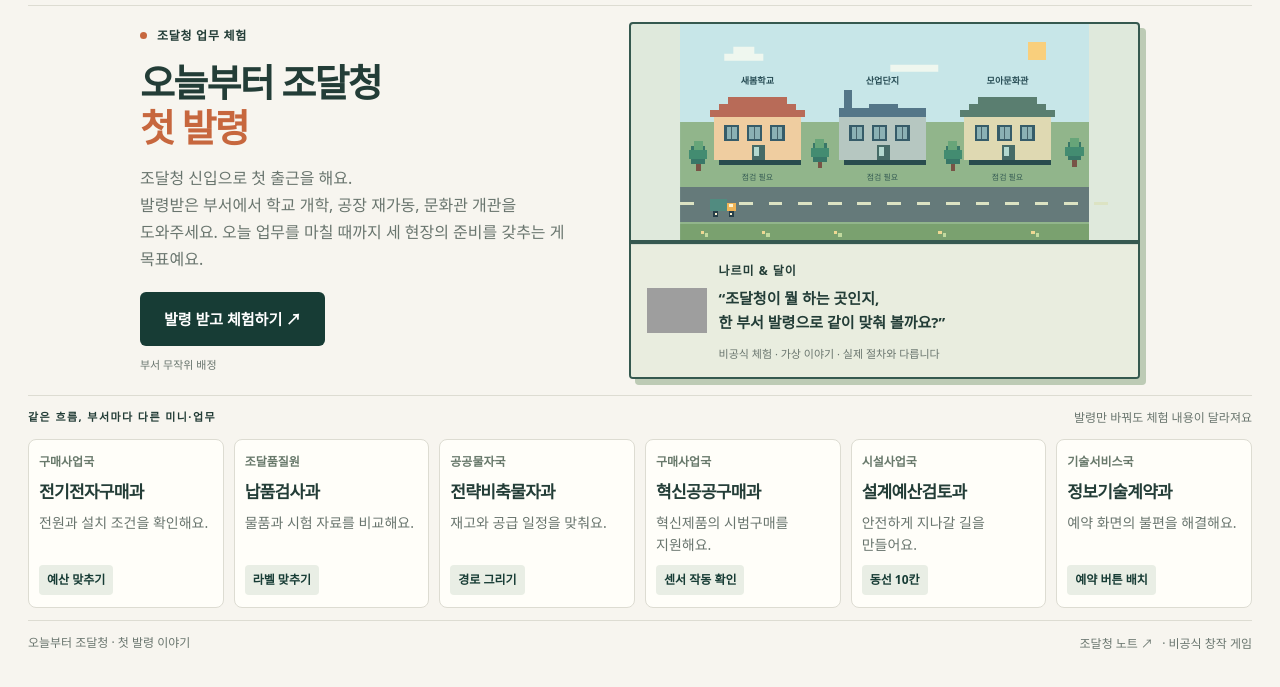
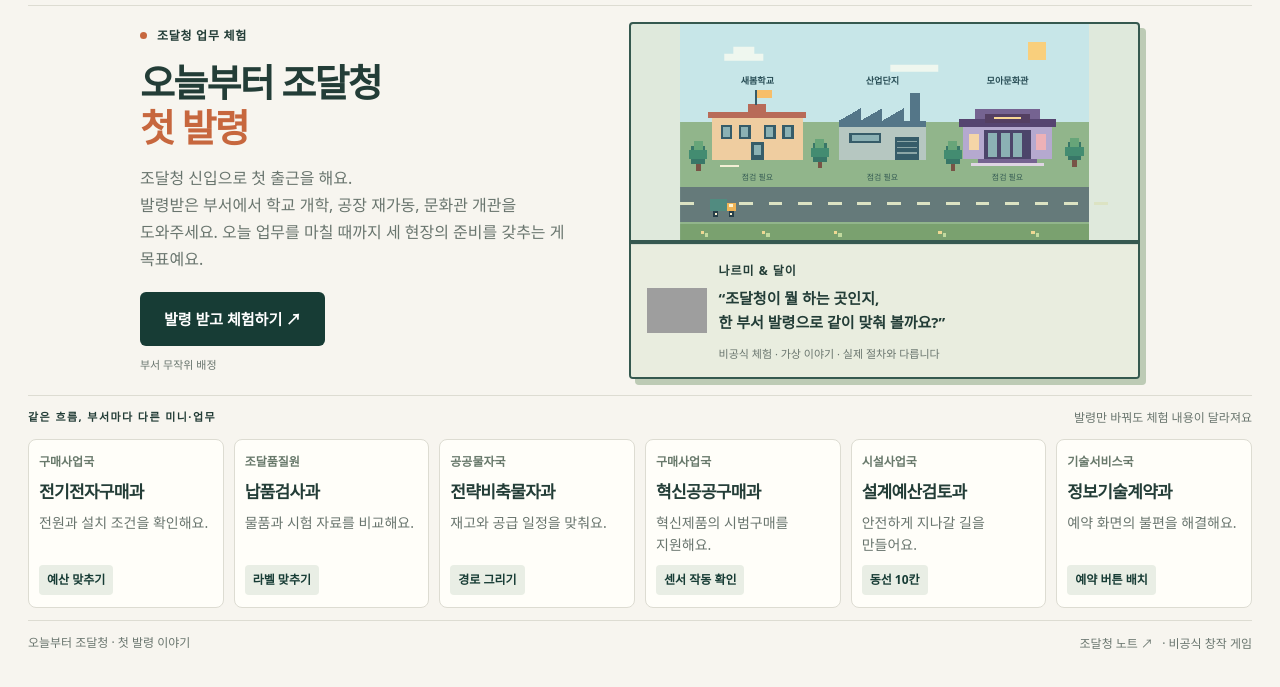
Before and after one commit to ray0u0/pps-day-one, a website: page today-pps/index.html in a window 1280 px wide. Shown: the part 59-746 px from the top of the page. Drawn offline with Linux system fonts and the light colour scheme; grey boxes are pictures that could not be loaded.

Commit message:
Differentiate facilities in the home screen pixel art

```diff
--- a/today-pps/index.html
+++ b/today-pps/index.html
@@ -97,6 +97,7 @@
 /* GAME_TYPE — 업무 UI(12–15)와 같은 계층 원칙, 스토리용으로 한 단계 키움
    Display(랜딩 h1) clamp 38–54 · 장면 제목 ~26–29 · 본문 15–16 · 보조 13–14 · 라벨 11–12 · 캡션 11
    간격: 섹션 28–36 · 블록 20–24 · 타이트 12–16 (랜딩 hero 세로 패딩은 base CSS 40/32) */
+
 
 
 
@@ -1002,7 +1003,25 @@ function pixelCityArt(){
  const c=s?.city||[0,0,0],night=s?.phase==='end';
  const r=(x,y,w,h,color)=>`<rect x="${x}" y="${y}" width="${w}" height="${h}" fill="${color}"/>`;
  const tree=(x,y)=>r(x+6,y+16,4,10,'#785346')+r(x+2,y+4,12,16,'#387768')+r(x,y+8,16,8,'#438c71')+r(x+4,y,8,8,'#67a579');
- const buildings=c.map((v,i)=>{const x=30+i*110,lit=v>=CITY_OK,roof=['#b86b58','#547688','#5a7e70'][i];return `<g transform="translate(${x} 70)">${r(4,48,72,6,'#294c4e')}${r(0,10,76,40,['#efcda0','#b6c7c1','#dfd9b2'][i])}${i===1?r(4,-12,7,22,roof)+r(0,4,26,8,roof)+r(26,0,26,12,roof)+r(52,4,24,8,roof):r(-4,6,84,6,roof)+r(4,0,68,6,roof)+r(12,-6,52,6,roof)}${[9,29,49].map((xx,j)=>r(xx,19,13,14,'#365c69')+r(xx+2,21,9,10,v>j*2?'#ffe4a0':'#8bb1b4')+r(xx+6,21,1,10,'#48646b')).join('')}${r(33,36,12,14,'#466b67')}${r(35,38,4,8,'#b3d8cf')}<text x="38" y="-17" text-anchor="middle" font-size="8" font-weight="700" fill="${night?'#e4ece2':'#294e56'}">${CITY_SITES[i]}</text><text x="38" y="67" text-anchor="middle" font-size="7" fill="${night?'#d6e7da':'#365c54'}">${lit?'준비 완료':v>=CITY_MID?'준비 중':'점검 필요'}</text></g>`}).join('');
+ const buildings=c.map((v,i)=>{
+  const x=30+i*110,lit=v>=CITY_OK;
+  const windowFill=lit?'#ffe4a0':'#8bb1b4',door='#365c69';
+  const school=r(-2,11,80,39,'#efcda0')+r(-5,7,86,6,'#b86b58')+r(30,0,16,8,'#b86b58')+
+   r(36,-12,2,13,door)+r(38,-12,13,7,'#f7be69')+
+   [6,22,44,60].map(wx=>r(wx,19,10,12,door)+r(wx+2,21,6,8,windowFill)).join('')+
+   r(32,34,12,16,door)+r(35,36,6,9,windowFill)+r(5,54,17,2,'#f4efd5');
+  const factory=r(0,15,76,35,'#b6c7c1')+r(62,-9,9,27,'#547688')+
+   '<path d="M0 15 19 4v11L38 4v11L57 4v11h19v6H0z" fill="#547688"/>'+
+   r(9,26,28,9,door)+r(11,28,24,5,windowFill)+r(49,29,21,21,door)+
+   [33,38,43].map(y=>r(51,y,17,1,'#8ba5a6')).join('');
+  const culture=r(-1,15,78,34,'#b5a9cf')+r(-5,14,86,7,'#554470')+r(9,5,58,9,'#756391')+
+   r(18,9,40,8,'#543f62')+r(26,12,24,2,'#f9d894')+
+   r(17,23,42,26,'#4c456a')+
+   [21,32,43].map(wx=>r(wx,26,8,21,windowFill)).join('')+
+   r(4,27,9,14,'#f5d5a7')+r(63,27,9,14,'#edb1b7')+
+   r(12,49,52,3,'#756391')+r(6,52,64,3,'#dfd5e4');
+  return `<g transform="translate(${x} 70)">${[school,factory,culture][i]}<text x="38" y="-17" text-anchor="middle" font-size="8" font-weight="700" fill="${night?'#e4ece2':'#294e56'}">${CITY_SITES[i]}</text><text x="38" y="67" text-anchor="middle" font-size="7" fill="${night?'#d6e7da':'#365c54'}">${lit?'준비 완료':v>=CITY_MID?'준비 중':'점검 필요'}</text></g>`;
+ }).join('');
  return `<svg class="pixel-city" viewBox="0 0 360 190" role="img" aria-label="새봄학교, 산업단지, 모아문화관의 준비 상황" shape-rendering="crispEdges">${r(0,0,360,190,night?'#243c52':'#c7e6e8')}${r(306,16,16,16,night?'#fff0b8':'#f9cf7c')}<g class="pixel-cloud">${r(36,26,34,6,night?'#587184':'#eff7ef')}${r(44,20,18,6,night?'#587184':'#eff7ef')}${r(182,36,42,6,night?'#587184':'#eff7ef')}</g>${r(0,86,360,104,night?'#3d6658':'#91b58b')}${r(0,143,360,31,'#657a7a')}${Array.from({length:15},(_,i)=>r(i*26,157,12,2,'#dce3c3')).join('')}${buildings}${tree(8,103)}${tree(115,101)}${tree(232,103)}${tree(339,100)}<g transform="translate(${25+(s?.step||0)*26} 147) scale(.8)">${pixelIcon('truck')}</g>${r(0,176,360,14,night?'#345548':'#7aa16f')}${[18,72,135,227,309].map(x=>r(x,182,3,3,'#efd893')+r(x+4,184,3,3,'#c1d99e')).join('')}</svg>`;
 }
 
```
Also changed, not shown: pixel-art.js (+19 -1 lines), 오늘부터_조달청.html (+20 -1 lines).
